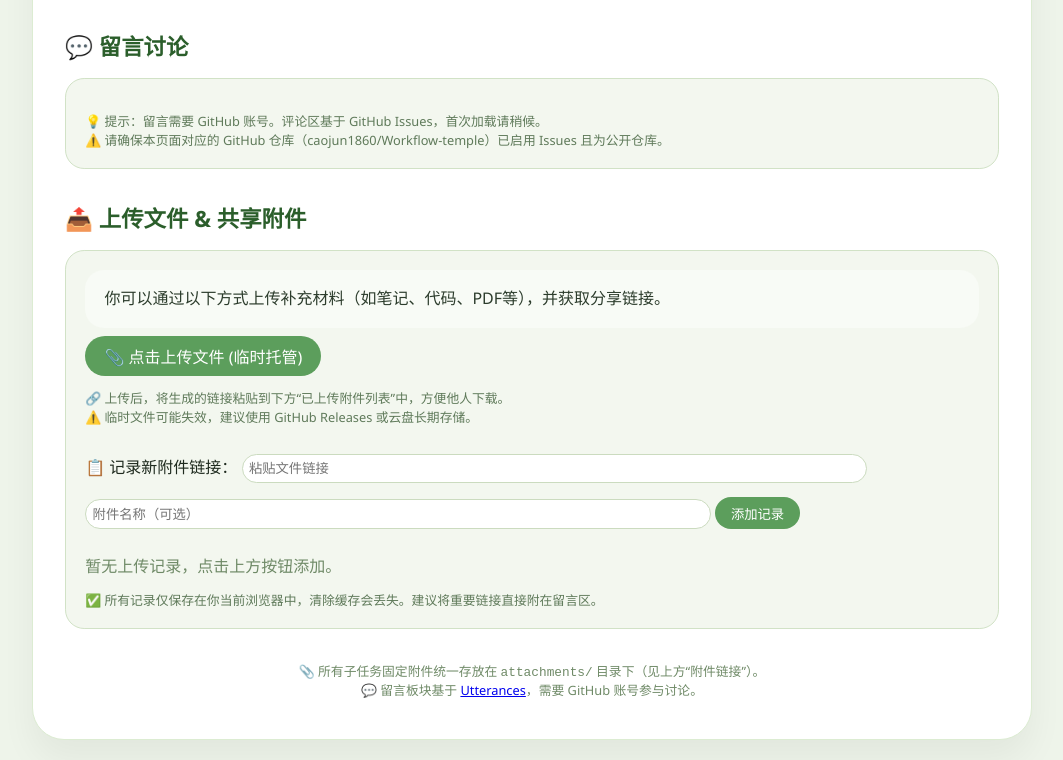
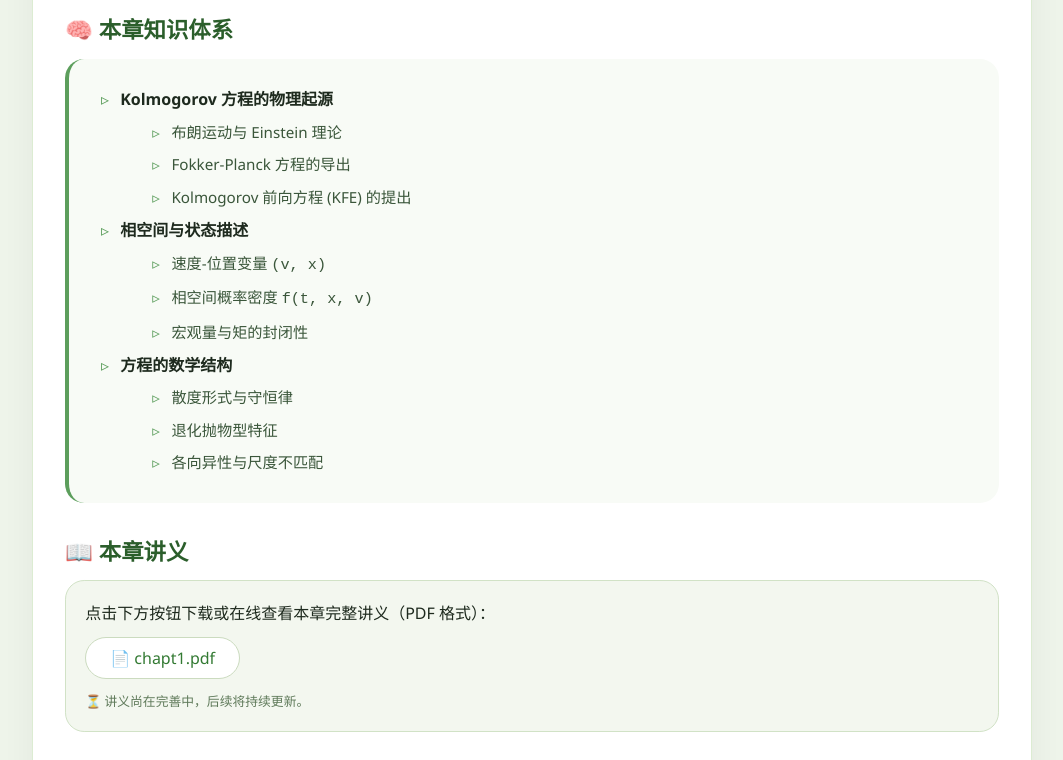
Before and after one commit to caojun1860/AI4Math, a plain HTML site: page chapt1.html in a window 1280 px wide. Shown: the part 222-982 px from the top of the page, without its empty margins (108-1171 px from the left). Drawn offline with Linux system fonts and the light colour scheme.

Commit message:
Update chapt1.html

```diff
--- a/chapt1.html
+++ b/chapt1.html
@@ -3,19 +3,25 @@
 <head>
     <meta charset="UTF-8">
     <meta name="viewport" content="width=device-width, initial-scale=1.0, user-scalable=yes">
-    <title>子任务详情 · 素数定理蓝图</title>
+    <!-- 页面标题，将显示在浏览器标签上 -->
+    <title>第1章 · 物理背景与模型建立 · Kolmogorov方程</title>
     <style>
+        /* ---------- 全局样式重置与基础 ---------- */
         * {
             margin: 0;
             padding: 0;
             box-sizing: border-box;
         }
+
         body {
-            background-color: #eef4ea;
+            background-color: #eef4ea;          /* 护眼柔和绿色背景 */
             font-family: 'Segoe UI', Roboto, 'Helvetica Neue', sans-serif;
+            color: #1e2a1e;
             padding: 2rem 1rem;
-            color: #1e2a1e;
+            line-height: 1.5;
         }
+
+        /* ---------- 主容器 ---------- */
         .container {
             max-width: 1000px;
             margin: 0 auto;
@@ -25,6 +31,8 @@
             padding: 2rem 2rem 2.5rem;
             border: 1px solid #dcecd2;
         }
+
+        /* ---------- 返回主页链接 ---------- */
         .back-link {
             display: inline-block;
             margin-bottom: 1.8rem;
@@ -39,6 +47,8 @@
         .back-link:hover {
             background: #dfecda;
         }
+
+        /* ---------- 标题 ---------- */
         h1 {
             font-size: 2rem;
             margin-bottom: 0.25rem;
@@ -46,13 +56,15 @@
             border-left: 5px solid #5c9e5c;
             padding-left: 1rem;
         }
-        .subtask-id {
+        .chapter-id {
             font-size: 0.85rem;
             color: #5f7a5a;
             margin-bottom: 1.5rem;
             margin-top: 0.25rem;
             padding-left: 1rem;
         }
+
+        /* ---------- 通用板块样式 ---------- */
         .section {
             margin: 2rem 0;
         }
@@ -65,41 +77,79 @@
             align-items: center;
             gap: 0.5rem;
         }
-        .section p, .conclusion p {
+
+        /* 板块1：知识体系（框架/导图） */
+        .knowledge-box {
             background: #f8fbf6;
-            padding: 1rem 1.2rem;
+            padding: 1.2rem 1.5rem;
             border-radius: 1.2rem;
-            line-height: 1.6;
-            color: #2c3c2c;
+            border-left: 4px solid #5c9e5c;
         }
-        .attachment-box, .upload-box, .comment-box {
+        .knowledge-box ul {
+            list-style: none;
+            padding-left: 0.5rem;
+        }
+        .knowledge-box li {
+            margin: 0.6rem 0;
+            padding-left: 1.2rem;
+            position: relative;
+        }
+        .knowledge-box li::before {
+            content: "▹";
+            color: #5c9e5c;
+            position: absolute;
+            left: 0;
+        }
+        .knowledge-box .sub-item {
+            margin-left: 1.5rem;
+            font-size: 0.95rem;
+            color: #3a563a;
+        }
+
+        /* 板块2：讲义链接 */
+        .lecture-box {
+            background: #f3f7ef;
+            border-radius: 1.2rem;
+            padding: 1.2rem;
+            border: 1px solid #d1e2c6;
+        }
+        .lecture-box a {
+            display: inline-block;
+            background: white;
+            padding: 0.5rem 1.5rem;
+            border-radius: 50px;
+            border: 1px solid #cbdbbf;
+            color: #337a33;
+            font-weight: 500;
+            text-decoration: none;
+            transition: 0.2s;
+        }
+        .lecture-box a:hover {
+            background: #e2f0db;
+            border-color: #9fc292;
+        }
+
+        /* 板块3：留言讨论（与之前相同） */
+        .comment-box {
             background: #f3f7ef;
             border-radius: 1.2rem;
             padding: 1.2rem;
             margin-top: 1rem;
             border: 1px solid #d1e2c6;
         }
-        .attachment-list, .upload-list {
+        .upload-note {
+            font-size: 0.8rem;
+            color: #5f7a5a;
             margin-top: 0.8rem;
-            list-style: none;
         }
-        .attachment-list li, .upload-list li {
-            margin: 0.6rem 0;
-        }
-        .attachment-list a, .upload-list a {
-            text-decoration: none;
-            color: #337a33;
-            font-weight: 500;
-            background: white;
-            padding: 0.4rem 1rem;
-            border-radius: 50px;
-            border: 1px solid #cbdbbf;
-            display: inline-block;
-            transition: 0.2s;
-        }
-        .attachment-list a:hover, .upload-list a:hover {
-            background: #e2f0db;
-            border-color: #9fc292;
+
+        /* 板块4：上传文件（与之前相同） */
+        .upload-box {
+            background: #f3f7ef;
+            border-radius: 1.2rem;
+            padding: 1.2rem;
+            margin-top: 1rem;
+            border: 1px solid #d1e2c6;
         }
         .btn-upload {
             display: inline-block;
@@ -117,23 +167,43 @@
         .btn-upload:hover {
             background: #3f7a3f;
         }
+        .upload-list {
+            margin-top: 0.8rem;
+            list-style: none;
+        }
+        .upload-list li {
+            margin: 0.6rem 0;
+        }
+        .upload-list a {
+            text-decoration: none;
+            color: #337a33;
+            font-weight: 500;
+            background: white;
+            padding: 0.4rem 1rem;
+            border-radius: 50px;
+            border: 1px solid #cbdbbf;
+            display: inline-block;
+            transition: 0.2s;
+        }
+        .upload-list a:hover {
+            background: #e2f0db;
+            border-color: #9fc292;
+        }
         .upload-note {
             font-size: 0.8rem;
             color: #5f7a5a;
             margin-top: 0.8rem;
         }
-        hr {
-            margin: 1.5rem 0;
-            border: none;
-            height: 1px;
-            background: #e0ecda;
-        }
+
+        /* ---------- 页脚 ---------- */
         .footer-note {
             text-align: center;
             font-size: 0.8rem;
             color: #6f8a67;
             margin-top: 2rem;
         }
+
+        /* ---------- 响应式 ---------- */
         @media (max-width: 650px) {
             .container { padding: 1.2rem; }
             h1 { font-size: 1.5rem; }
@@ -141,16 +211,70 @@
     </style>
 </head>
 <body>
-<div class="container" id="detailContainer">
+<div class="container">
+
+    <!-- ========== 返回链接 ========== -->
     <a href="index.html" class="back-link">← 返回任务蓝图</a>
-    <div id="content">
-        <div style="text-align:center; padding: 2rem;">加载子任务信息...</div>
+
+    <!-- ========== 标题区 ========== -->
+    <h1>第1章 · 物理背景与模型建立</h1>
+    <div class="chapter-id">核心章节 · Kolmogorov 方程的起源与相空间描述</div>
+
+    <!-- ============================================================ -->
+    <!-- 板块1：本章知识体系（概念框架 / 思维导图）                     -->
+    <!-- ============================================================ -->
+    <div class="section" id="knowledgeSection">
+        <h3>🧠 本章知识体系</h3>
+        <div class="knowledge-box">
+            <!-- 这里用嵌套列表模拟思维导图框架，您也可以直接插入一张图片 -->
+            <ul>
+                <li><strong>Kolmogorov 方程的物理起源</strong>
+                    <ul class="sub-item">
+                        <li>布朗运动与 Einstein 理论</li>
+                        <li>Fokker‑Planck 方程的导出</li>
+                        <li>Kolmogorov 前向方程 (KFE) 的提出</li>
+                    </ul>
+                </li>
+                <li><strong>相空间与状态描述</strong>
+                    <ul class="sub-item">
+                        <li>速度‑位置变量 <code>(v, x)</code></li>
+                        <li>相空间概率密度 <code>f(t, x, v)</code></li>
+                        <li>宏观量与矩的封闭性</li>
+                    </ul>
+                </li>
+                <li><strong>方程的数学结构</strong>
+                    <ul class="sub-item">
+                        <li>散度形式与守恒律</li>
+                        <li>退化抛物型特征</li>
+                        <li>各向异性与尺度不匹配</li>
+                    </ul>
+                </li>
+            </ul>
+            <!-- 如果您有现成的思维导图图片，可取消下面注释 -->
+            <!-- <img src="attachments/ch1_mindmap.png" alt="第1章思维导图" style="max-width:100%; margin-top:1rem; border-radius:1rem;"> -->
+        </div>
     </div>
 
-    <!-- 留言讨论板块：使用 Utterances (基于 GitHub Issues) -->
+    <!-- ============================================================ -->
+    <!-- 板块2：本章讲义 PDF 链接                                      -->
+    <!-- ============================================================ -->
+    <div class="section" id="lectureSection">
+        <h3>📖 本章讲义</h3>
+        <div class="lecture-box">
+            <p style="margin-bottom:0.8rem;">点击下方按钮下载或在线查看本章完整讲义（PDF 格式）：</p>
+            <a href="attachments/chapt1.pdf" target="_blank">📄 chapt1.pdf</a>
+            <!-- 注：请将 chapt1.pdf 文件上传到根目录下的 attachments 文件夹中 -->
+            <p style="margin-top:0.8rem; font-size:0.8rem; color:#5f7a5a;">⏳ 讲义尚在完善中，后续将持续更新。</p>
+        </div>
+    </div>
+
+    <!-- ============================================================ -->
+    <!-- 板块3：留言讨论（Utterances 评论区）                          -->
+    <!-- ============================================================ -->
     <div class="section" id="commentSection">
         <h3>💬 留言讨论</h3>
         <div class="comment-box">
+            <!-- Utterances 容器 -->
             <div id="comments-container"></div>
             <div class="upload-note" style="margin-top:0.8rem;">
                 💡 提示：留言需要 GitHub 账号。评论区基于 GitHub Issues，首次加载请稍候。<br>
@@ -159,149 +283,84 @@
         </div>
     </div>
 
-    <!-- 上传文件板块（临时上传 + 本地记录） -->
+    <!-- ============================================================ -->
+    <!-- 板块4：上传文件 & 共享附件（本地存储）                         -->
+    <!-- ============================================================ -->
     <div class="section" id="uploadSection">
         <h3>📤 上传文件 & 共享附件</h3>
         <div class="upload-box">
             <p>你可以通过以下方式上传补充材料（如笔记、代码、PDF等），并获取分享链接。</p>
+            <!-- 跳转到临时文件托管网站，用户自行上传后获得链接 -->
             <a href="https://tmpfiles.org/" target="_blank" class="btn-upload">📎 点击上传文件 (临时托管)</a>
             <div class="upload-note">
                 🔗 上传后，将生成的链接粘贴到下方“已上传附件列表”中，方便他人下载。<br>
                 ⚠️ 临时文件可能失效，建议使用 GitHub Releases 或云盘长期存储。
             </div>
+            <!-- 记录附件链接的输入区域 -->
             <div style="margin-top: 1.2rem;">
                 <label style="font-weight:500;">📋 记录新附件链接：</label>
                 <input type="text" id="newUploadLink" placeholder="粘贴文件链接" style="width: 70%; padding: 0.4rem; margin: 0.5rem 0; border-radius: 30px; border: 1px solid #cbdbbf;">
                 <input type="text" id="newUploadName" placeholder="附件名称（可选）" style="width: 70%; padding: 0.4rem; margin: 0.5rem 0; border-radius: 30px; border: 1px solid #cbdbbf;">
                 <button onclick="addUploadRecord()" style="background: #5c9e5c; color: white; border: none; padding: 0.4rem 1rem; border-radius: 30px; cursor: pointer;">添加记录</button>
+                <!-- 已添加的附件列表 -->
                 <ul id="uploadRecordList" class="upload-list" style="margin-top: 1rem;"></ul>
                 <div class="upload-note">✅ 所有记录仅保存在你当前浏览器中，清除缓存会丢失。建议将重要链接直接附在留言区。</div>
             </div>
         </div>
     </div>
 
+    <!-- ========== 页脚 ========== -->
     <div class="footer-note">
-        📎 所有子任务固定附件统一存放在 <code>attachments/</code> 目录下（见上方“附件链接”）。<br>
+        📎 固定讲义存放在 <code>attachments/</code> 目录下。<br>
         💬 留言板块基于 <a href="https://github.com/utterance/utterances" target="_blank">Utterances</a>，需要 GitHub 账号参与讨论。
     </div>
-</div>
 
+</div><!-- /container -->
+
+<!-- ============================================================ -->
+<!-- JavaScript 部分                                              -->
+<!-- ============================================================ -->
 <script>
-    // ======================= 完整子任务数据库 (10 个主任务 x 4 个子任务) =======================
-    const subtaskDatabase = {
-        // 次任务 1
-        "1_1": { name: "证明 ϑ(x) = O(x)", desc: "通过初等组合估计，验证∑_{p≤x} log p ≤ 2x log 2。", conclusion: "ϑ(x) = O(x)，即存在常数C使ϑ(x) ≤ Cx。", attachments: ["chebyshev_bound.pdf", "notes_ϑ(x).lean"] },
-        "1_2": { name: "证明 ψ(x) = ϑ(x) + O(√x)", desc: "将素数幂贡献转换为ϑ的误差，建立ψ与ϑ的关系。", conclusion: "ψ(x) = ϑ(x) + O(√x)，主项与次项分离。", attachments: ["psi_theta_relation.pdf"] },
-        "1_3": { name: "建立上下界 c₁x ≤ ψ(x) ≤ c₂x", desc: "通过初等筛法导出线性界。", conclusion: "存在 c₁=log2/2，c₂=log2 使 c₁x ≤ ψ(x) ≤ c₂x。", attachments: ["chebyshev_bounds.lean"] },
-        "1_4": { name: "导出 π(x) = Ω(x/log x) 和 π(x) = O(x/log x)", desc: "利用ϑ与π的关系得到素数计数粗略阶。", conclusion: "π(x) 与 x/log x 同阶，是素数定理的第一步。", attachments: ["prime_theta_relation.pdf"] },
-        // 次任务 2
-        "2_1": { name: "定义 ζ(s) 并证明绝对收敛", desc: "在Re(s)>1上定义级数，证明一致收敛。", conclusion: "ζ(s)在右半平面解析。", attachments: ["zeta_abs_converge.lean"] },
-        "2_2": { name: "证明 Euler 乘积公式", desc: "算术基本定理导出乘积表示。", conclusion: "ζ(s)=Π(1-p^{-s})^{-1}。", attachments: ["euler_product.pdf"] },
-        "2_3": { name: "解析延拓到 Re(s)>0 并陈述函数方程", desc: "利用积分表示或函数方程延拓。", conclusion: "ζ(s)可亚纯延拓到全平面，仅有s=1极点。", attachments: ["zeta_analytic.lean"] },
-        "2_4": { name: "证明 s=1 处一阶极点留数为1", desc: "计算留数。", conclusion: "Res_{s=1} ζ(s)=1。", attachments: ["residue_one.pdf"] },
-        // 次任务 3
-        "3_1": { name: "定义 Von Mangoldt 函数 Λ(n) 及 ψ(x)", desc: "ψ(x)=∑_{n≤x}Λ(n)。", conclusion: "ψ(x)是素数定理的核心函数。", attachments: ["vonMangoldt_def.pdf"] },
-        "3_2": { name: "证明 -ζ'(s)/ζ(s) = Σ Λ(n)/n^s", desc: "对数导数与素数幂关系。", conclusion: "生成函数联系。", attachments: ["log_derivative.lean"] },
-        "3_3": { name: "应用 Perron 公式表达 ψ(x)", desc: "围道积分表示。", conclusion: "ψ(x) = 1/(2πi)∫( -ζ'/ζ) x^s /s ds。", attachments: ["perron_formula.pdf"] },
-        "3_4": { name: "截断积分并给出误差项估计", desc: "将无穷积分截断到有限高度。", conclusion: "误差项可控制为O(x/T)加上其他项。", attachments: ["truncation_error.pdf"] },
-        // 次任务 4
-        "4_1": { name: "证明 ζ(s) ≠ 0 对 Re(s) ≥ 1", desc: "经典非零区域证明。", conclusion: "ζ(1+it)≠0。", attachments: ["no_zero_on_line.lean"] },
-        "4_2": { name: "更精细的零点自由区域", desc: "Vinogradov–Korobov型估计。", conclusion: "存在c>0使得在Re(s)>1-c/log|t|内无零点。", attachments: ["zero_free_region.pdf"] },
-        "4_3": { name: "导出 -ζ'(s)/ζ(s) 的解析控制", desc: "利用区域估计对数导数。", conclusion: "在区域内有界增长。", attachments: ["logderiv_bounds.pdf"] },
-        "4_4": { name: "积分误差得到 ψ(x) = x + O(x e^{-c√log x})", desc: "移动围道结合零点区域。", conclusion: "第一个非平凡误差项。", attachments: ["psi_asymptotic.lean"] },
-        // 次任务 5
-        "5_1": { name: "积分路径左移至 Re(s)=1-δ(x)", desc: "选择合适的δ(x)。", conclusion: "主项提取。", attachments: ["contour_move.pdf"] },
-        "5_2": { name: "计算 s=1 处留数贡献 x", desc: "留数定理直接得x。", conclusion: "主项为x。", attachments: ["residue_calc.pdf"] },
-        "5_3": { name: "估计水平和垂直积分界", desc: "利用ζ(s)在零点自由区域的上界。", conclusion: "积分被控制。", attachments: ["integral_estimate.pdf"] },
-        "5_4": { name: "从 ψ(x) 导出 π(x) 渐近式", desc: "Abel求和公式。", conclusion: "π(x) ~ x/log x。", attachments: ["psi_to_pi.pdf"] },
-        // 次任务 6
-        "6_1": { name: "引入更精细的零点自由区域", desc: "改进区域形状。", conclusion: "为Walfisz估计做准备。", attachments: ["refined_region.pdf"] },
-        "6_2": { name: "证明 ψ(x) = x + O(x exp(-c (log x)^{3/5}/(log log x)^{1/5}))", desc: "Walfisz误差。", conclusion: "更优的误差项。", attachments: ["walfisz_psi.pdf"] },
-        "6_3": { name: "得到相应的素数定理误差项", desc: "误差传递到π(x)。", conclusion: "π(x) = li(x) + O(x exp(-c (log x)^{3/5}/(log log x)^{1/5}))。", attachments: ["walfisz_pi.pdf"] },
-        "6_4": { name: "对比不同误差阶的历史结果", desc: "总结已知最优估计。", conclusion: "RH下误差可降至O(√x log x)。", attachments: ["error_compare.pdf"] },
-        // 次任务 7
-        "7_1": { name: "引入 Selberg 公式", desc: "初等核心恒等式。", conclusion: "∑_{p≤x} log^2 p + ∑_{pq≤x} log p log q = 2x log x + O(x)。", attachments: ["selberg_formula.pdf"] },
-        "7_2": { name: "推导 ΣΛ(n)log n = x log x - x + O(log x)", desc: "加权和。", conclusion: "为初等证明铺垫。", attachments: ["weighted_sum.pdf"] },
-        "7_3": { name: "利用 Selberg 公式得到 ψ(x) = x + o(x)", desc: "完成初等证明。", conclusion: "素数定理的弱形式。", attachments: ["elementary_psi.pdf"] },
-        "7_4": { name: "总结初等证明与解析证明的异同", desc: "方法论比较。", conclusion: "初等证明虽避免复变函数，但误差较弱。", attachments: ["proof_comparison.pdf"] },
-        // 次任务 8
-        "8_1": { name: "编写代码计算 π(x) 与 x/log x 的比值", desc: "实证检验。", conclusion: "相对误差趋于0。", attachments: ["code_pi.py"] },
-        "8_2": { name: "图形展示相对误差", desc: "可视化逼近。", conclusion: "随着x增大，误差逐渐减小。", attachments: ["plot_error.png"] },
-        "8_3": { name: "验证 Chebyshev 上下界的宽松程度", desc: "实际界限。", conclusion: "上下界确实成立且相对宽松。", attachments: ["chebyshev_plot.pdf"] },
-        "8_4": { name: "测试零点自由区域对误差项的影响", desc: "近似模拟。", conclusion: "区域越大，误差越小。", attachments: ["zero_free_sim.pdf"] },
-        // 次任务 9
-        "9_1": { name: "定义 Dirichlet L函数并陈述性质", desc: "推广zeta。", conclusion: "L(s,χ) 在 Re(s)>1 绝对收敛。", attachments: ["lfunction_def.pdf"] },
-        "9_2": { name: "证明 L函数在 Re(s)≥1 上无零点", desc: "除实特征外。", conclusion: "算术级数素数定理的关键。", attachments: ["lfunction_nozero.pdf"] },
-        "9_3": { name: "建立 ψ(x;q,a) 的显式公式", desc: "算术级数和。", conclusion: "类似Perron公式的表达。", attachments: ["psi_arithmetic.pdf"] },
-        "9_4": { name: "证明 π(x;q,a) ~ x/(φ(q) log x)", desc: "Dirichlet素数定理。", conclusion: "算术级数中素数分布均匀。", attachments: ["dirichlet_pnt.pdf"] },
-        // 次任务 10
-        "10_1": { name: "Riemann假设下的最优误差项", desc: "假设成立时ψ(x)=x+O(√x log² x)。", conclusion: "最优误差。", attachments: ["rh_error.pdf"] },
-        "10_2": { name: "当前无条件误差项的最佳结果", desc: "无假设下的纪录。", conclusion: "现有结果远弱于RH下的估计。", attachments: ["best_unconditional.pdf"] },
-        "10_3": { name: "零点密度猜想与误差项联系", desc: "前沿关联。", conclusion: "密度猜想可改进误差。", attachments: ["density_conjecture.pdf"] },
-        "10_4": { name: "总结素数定理在现代数论中的延伸", desc: "函数域、筛法等领域。", conclusion: "素数定理的思想已深刻影响多个分支。", attachments: ["extensions.pdf"] }
-    };
+    /**
+     * 上传记录管理（使用 localStorage 保存在当前浏览器中）
+     * 功能：添加、删除、渲染用户自定义的附件链接
+     */
 
-    // 获取URL参数
-    function getParam(name) {
-        let urlParams = new URLSearchParams(window.location.search);
-        return urlParams.get(name);
-    }
-
-    // 渲染子任务详情
-    const taskId = getParam('id');
-    if (!taskId || !subtaskDatabase[taskId]) {
-        document.getElementById('content').innerHTML = `<div style="padding:2rem; text-align:center;">❌ 未找到该子任务，请返回主页面重新选择。</div>`;
-    } else {
-        const data = subtaskDatabase[taskId];
-        const attchLinks = data.attachments.map(f => `<li><a href="attachments/${f}" target="_blank">📎 ${f}</a></li>`).join('');
-        const html = `
-            <h1>${data.name}</h1>
-            <div class="subtask-id">子任务编号：${taskId.replace('_','.')}</div>
-            <div class="section">
-                <h3>📖 任务描述</h3>
-                <p>${data.desc}</p>
-            </div>
-            <div class="section">
-                <h3>🎯 关键结论</h3>
-                <div class="conclusion"><p>${data.conclusion}</p></div>
-            </div>
-            <div class="section">
-                <h3>📎 固定附件链接</h3>
-                <div class="attachment-box">
-                    <ul class="attachment-list">${attchLinks}</ul>
-                    <p style="font-size:0.8rem; margin-top:0.8rem;">⚠️ 附件存放在 <code>attachments/</code> 目录下，请确保文件已上传。</p>
-                </div>
-            </div>
-        `;
-        document.getElementById('content').innerHTML = html;
-    }
-
-    // ========== 上传记录（本地存储） ==========
     let uploadRecords = [];
 
+    // 从 localStorage 加载已有记录（以当前页面路径为 key）
     function loadUploadRecords() {
-        const stored = localStorage.getItem(`uploads_${taskId || 'default'}`);
+        // 使用当前页面路径（如 chapt1）作为存储 key，使每个章节独立
+        const key = window.location.pathname.replace(/^.*\/([^/]+)\.html$/, '$1') || 'default';
+        const stored = localStorage.getItem(`uploads_${key}`);
         uploadRecords = stored ? JSON.parse(stored) : [];
         renderUploadRecords();
     }
 
+    // 添加新记录
     function addUploadRecord() {
         const link = document.getElementById('newUploadLink').value.trim();
         const name = document.getElementById('newUploadName').value.trim() || '未命名附件';
         if (!link) { alert('请填写文件链接'); return; }
         uploadRecords.push({ link, name, time: new Date().toLocaleString() });
-        localStorage.setItem(`uploads_${taskId || 'default'}`, JSON.stringify(uploadRecords));
+        // 保存到 localStorage
+        const key = window.location.pathname.replace(/^.*\/([^/]+)\.html$/, '$1') || 'default';
+        localStorage.setItem(`uploads_${key}`, JSON.stringify(uploadRecords));
+        // 清空输入框
         document.getElementById('newUploadLink').value = '';
         document.getElementById('newUploadName').value = '';
         renderUploadRecords();
     }
 
+    // 删除记录
     function deleteUploadRecord(index) {
         uploadRecords.splice(index, 1);
-        localStorage.setItem(`uploads_${taskId || 'default'}`, JSON.stringify(uploadRecords));
+        const key = window.location.pathname.replace(/^.*\/([^/]+)\.html$/, '$1') || 'default';
+        localStorage.setItem(`uploads_${key}`, JSON.stringify(uploadRecords));
         renderUploadRecords();
     }
 
+    // 渲染记录列表
     function renderUploadRecords() {
         const listEl = document.getElementById('uploadRecordList');
         if (!listEl) return;
@@ -318,15 +377,18 @@
         `).join('');
     }
 
-    // 初始化
+    // 页面加载完成后初始化上传记录
     if (document.getElementById('uploadRecordList')) {
         loadUploadRecords();
+        // 将函数暴露到全局，供按钮 onclick 调用
         window.addUploadRecord = addUploadRecord;
         window.deleteUploadRecord = deleteUploadRecord;
     }
 </script>
 
-<!-- Utterances 评论脚本：放在 body 末尾确保容器已存在 -->
+<!-- ============================================================ -->
+<!-- Utterances 评论脚本：基于 GitHub Issues                       -->
+<!-- ============================================================ -->
 <script src="https://utteranc.es/client.js"
         repo="caojun1860/Workflow-temple"
         issue-term="pathname"
```
